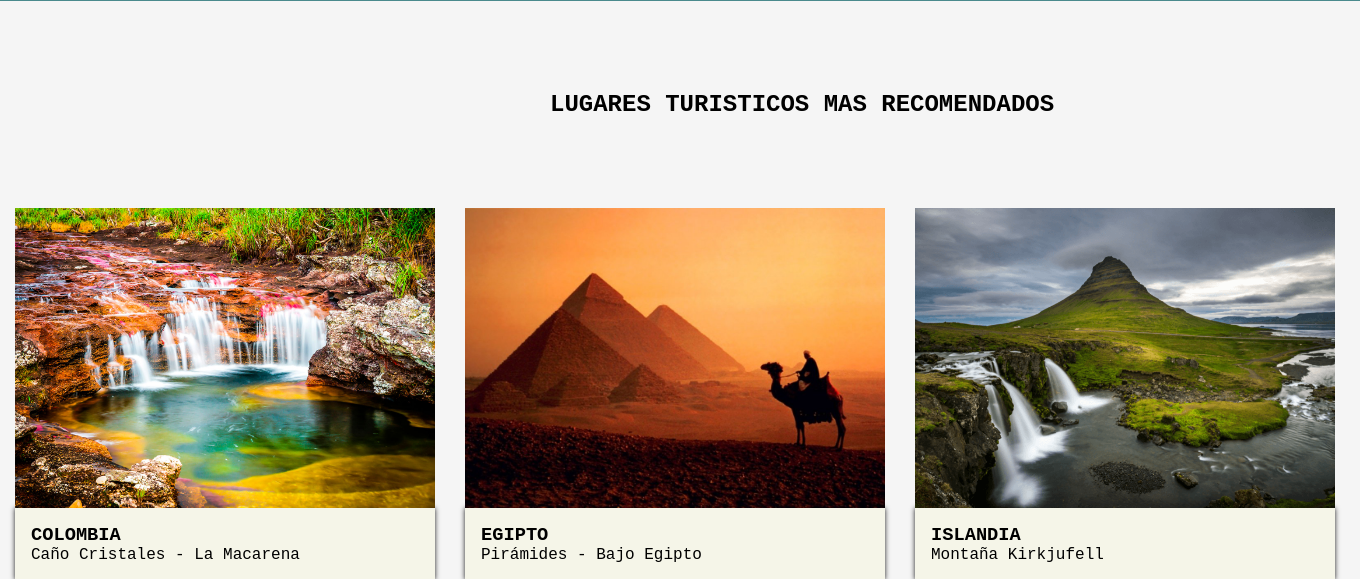
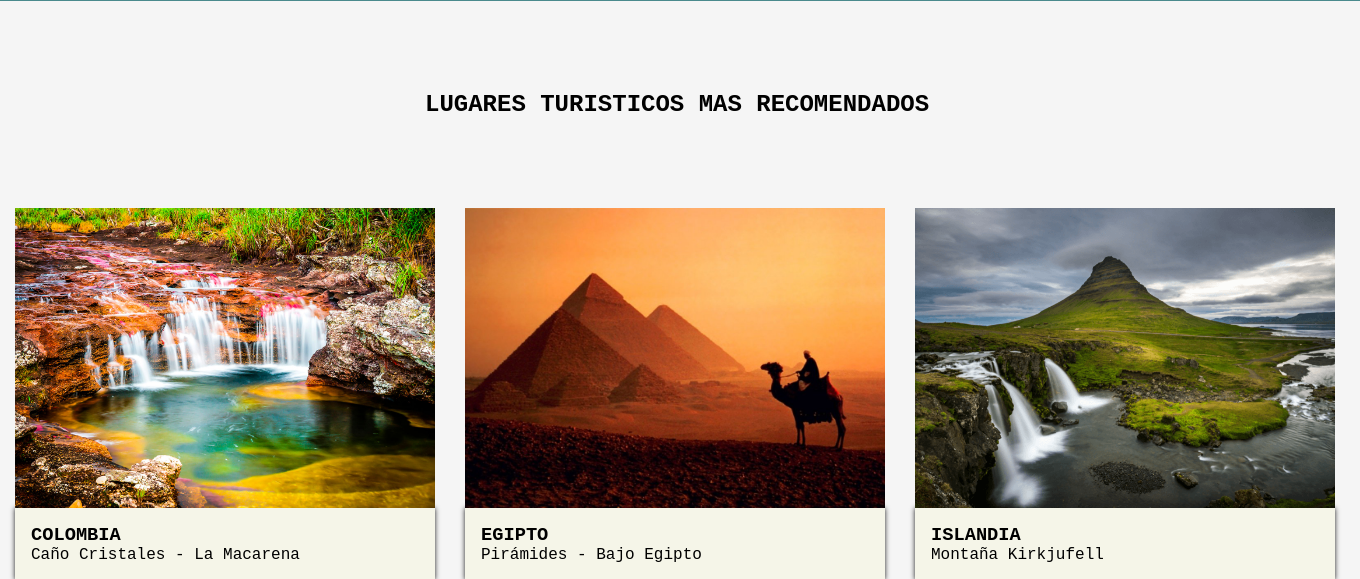
Before and after one commit to wizardcode-bot/LearnTraveling-website, a PHP site: page / in a window 1360 px wide; the page is wider, and only the part inside the window is pictured. Shown: the part 941-1520 px from the top of that part. Run offline with PHP 8.4, Linux system fonts and the light colour scheme; some libraries are stand-ins or nearby versions.

Commit message:
pvto edinson

```diff
--- a/stylesindex.css
+++ b/stylesindex.css
@@ -68,7 +68,7 @@
     font-family: 'Courier New', Courier, monospace;
     /* position: absolute; */
     margin-top: 90px;
-    margin-left: 550px;
+    margin-left: 425px;
 }
 
 /* empieza contenedor para lugares turisticos mas recomendados */
```
